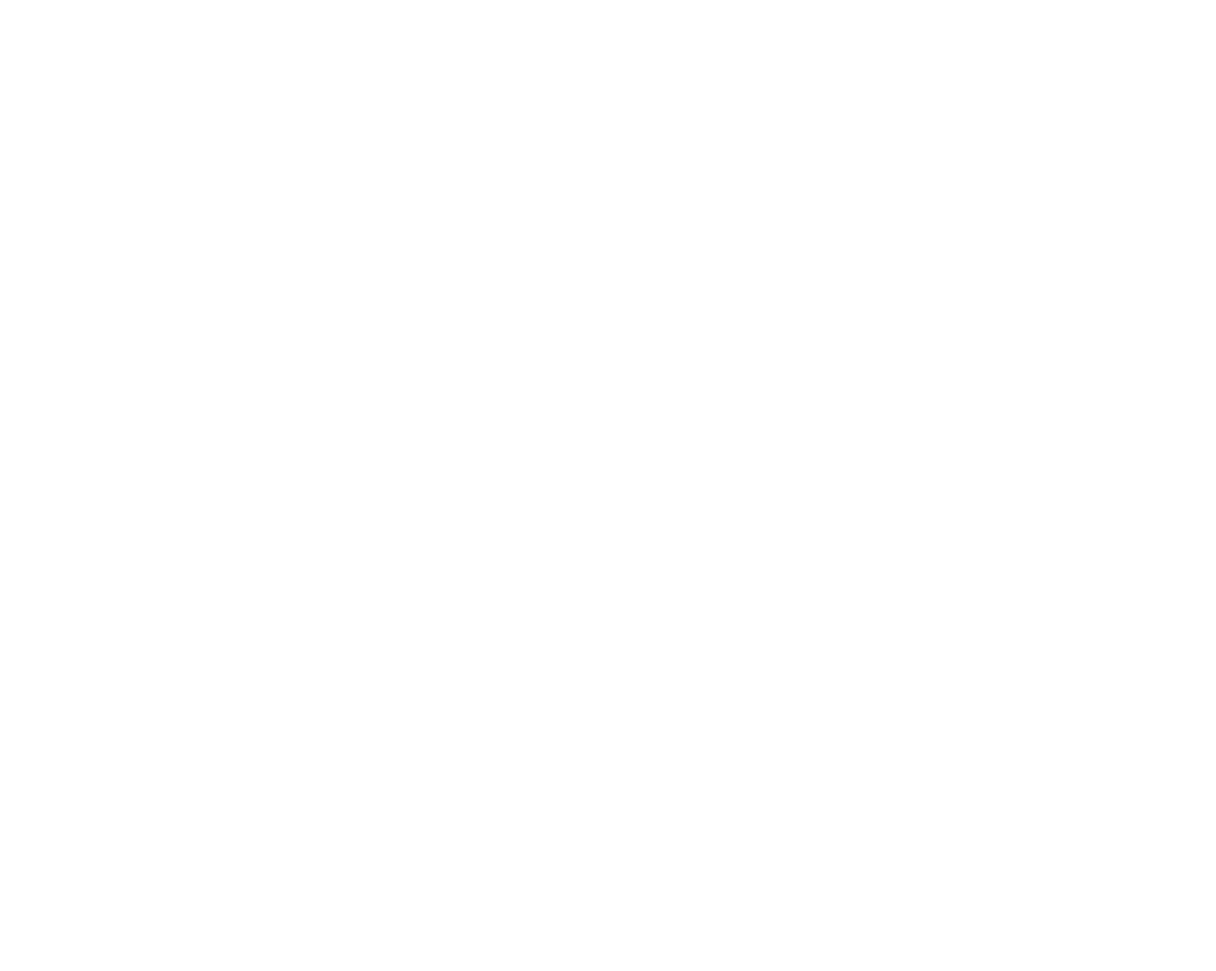
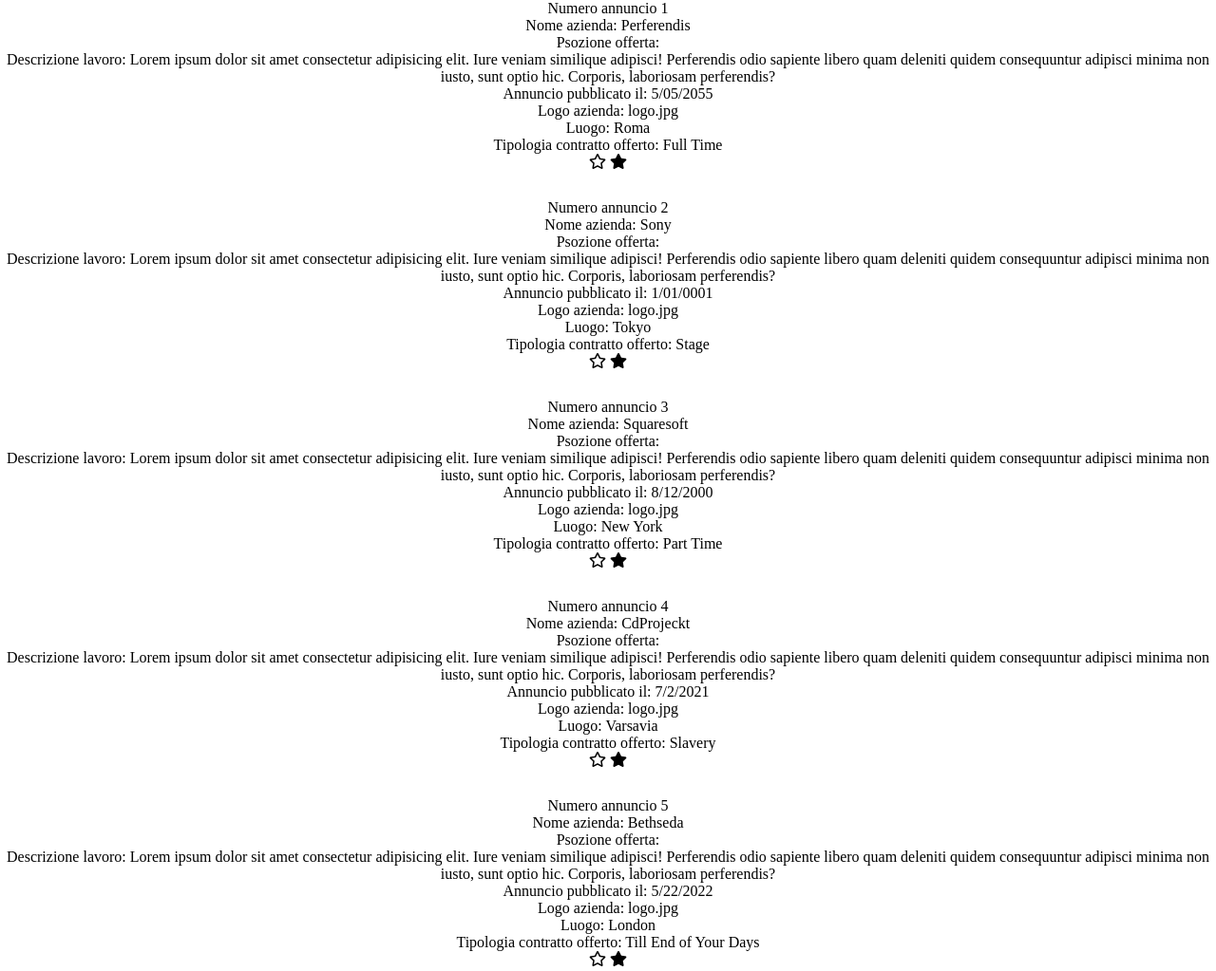
Before and after one commit to Sebushka89/vuejs-search-jobs, a plain HTML site: page index.html in a window 1280 px wide. Shown: the whole page at 95% size. Before the commit the page ends 800 px from the top, so only its background shows below. Drawn offline with nearby package versions, Linux system fonts and the light colour scheme.

Commit message:
milestone 1

```diff
--- a/css/style.css
+++ b/css/style.css
@@ -0,0 +1,10 @@
+*{
+    box-sizing: border-box;
+    margin: 0;
+    padding: 0;
+}
+
+li{
+    margin-bottom: 30px;
+    text-align: center;
+}
--- a/index.html
+++ b/index.html
@@ -10,6 +10,25 @@
     <link href="https://cdnjs.cloudflare.com/ajax/libs/font-awesome/5.13.0/css/all.min.css" rel="stylesheet">
 </head>
 <body>
+    <div id="app">
+        <ul class="jobs">
+
+            <li  v-for='job in jobs' >
+                <div>Numero annuncio {{job.id}}</div>
+                <div>Nome azienda: {{job.company}}</div>
+                <div>Psozione offerta: {{job.postion}}</div>
+                <div>Descrizione lavoro: {{job.description}}</div>
+                <div>Annuncio pubblicato il: {{job.created_at}}</div>
+                <div>Logo azienda: {{job.logo}}</div>
+                <div>Luogo: {{job.city}}</div>
+                <div>Tipologia contratto offerto: {{job.contract}}</div>
+                <i class="far fa-star"></i>
+                <i class="fas fa-star"></i>
+            </li>
+
+        </ul>
+    </div>
 
 </body>
+<script src="js/script.js"></script>
 </html>
--- a/js/script.js
+++ b/js/script.js
@@ -1,3 +1,32 @@
+/* Avremo una lista di annunci di lavoro,
+ogni annuncio ha i seguenti dati (guarda l’oggetto dentro jobs),  starred e applied sono ulteriori proprietà all’interno di data
+Creiamo altri oggetti all’interno di jobs così da avere ulteriori annunci di lavoro.
+Milestone 1
+Mostriamo tutti gli annunci in una lista, con una grafica molto elementare.
+
+Milestone 2
+Identificare il preferito
+Identifichiamo nella lista gli annunci di lavoro preferiti, con un simbolo che si attiva/colora solo se quell’annuncio è tra i preferiti (per esempio, una stella).
+Aggiungere ai preferiti
+Inoltre potremo aggiungere il singolo annuncio alla lista di preferiti, inserento un altro elemento nell’html su cui fare click o sfruttando quello attuale (il simbolo del primo step, la stella), che permette al click l’aggiunta dinamica dell’annuncio alla lista dei preferiti.
+
+
+Nota bene: La lista starred conterrà solo l’id dell’elemento, tramite il quale potremmo identificare quali annunci sono preferiti e quali no.
+
+Milestone 3
+Potremo anche inviare la nostra candidatura premendo sul pulsante APPLY.
+Gli annunci a cui abbiamo mandato una candidatura non mostreranno il pulsante APPLY e si distingueranno dalle altre per colore e Badge ‘applied’.
+Un annuncio a cui abbiamo inviato la candidatura automaticamente viene eliminato dalla lista starred.
+Anche in questo caso inseriremo l’id nell’array applied. (come prima abbiamo fatto per lo starred)
+
+
+Bonus
+Quando premiamo sul pulsante APPLY, dopo 1 secondo viene mostrata una modale con Feedback ‘Candidatura inviata’ che sparirà dopo un altro secondo
+
+
+NOTE
+La grafica in questo esercizio è trascurabile. Mostriamo delle semplici liste.
+*/
 var app = new Vue (
     {
         el : '#app',
@@ -15,42 +44,42 @@ var app = new Vue (
                 },
                 {
                     id: 2,
-                    company: 'Perferendis',
+                    company: 'Sony',
                     position: 'Developer',
                     description: ' Lorem ipsum dolor sit amet consectetur adipisicing elit. Iure veniam similique adipisci! Perferendis odio sapiente libero quam deleniti quidem consequuntur adipisci minima non iusto, sunt optio hic. Corporis, laboriosam perferendis?',
                     created_at: '1/01/0001',
                     logo: 'logo.jpg',
-                    city: 'Roma',
+                    city: 'Tokyo',
                     contract: 'Stage'
                 },
                 {
                     id: 3,
-                    company: 'Perferendis',
+                    company: 'Squaresoft',
                     position: 'Developer',
                     description: ' Lorem ipsum dolor sit amet consectetur adipisicing elit. Iure veniam similique adipisci! Perferendis odio sapiente libero quam deleniti quidem consequuntur adipisci minima non iusto, sunt optio hic. Corporis, laboriosam perferendis?',
                     created_at: '8/12/2000',
                     logo: 'logo.jpg',
-                    city: 'Roma',
+                    city: 'New York',
                     contract: 'Part Time'
                 },
                 {
                     id: 4,
-                    company: 'Perferendis',
+                    company: 'CdProjeckt',
                     position: 'Developer',
                     description: ' Lorem ipsum dolor sit amet consectetur adipisicing elit. Iure veniam similique adipisci! Perferendis odio sapiente libero quam deleniti quidem consequuntur adipisci minima non iusto, sunt optio hic. Corporis, laboriosam perferendis?',
                     created_at: '7/2/2021',
                     logo: 'logo.jpg',
-                    city: 'Roma',
+                    city: 'Varsavia',
                     contract: 'Slavery'
                 },
                 {
                     id: 5,
-                    company: 'Perferendis',
+                    company: 'Bethseda',
                     position: 'Developer',
                     description: ' Lorem ipsum dolor sit amet consectetur adipisicing elit. Iure veniam similique adipisci! Perferendis odio sapiente libero quam deleniti quidem consequuntur adipisci minima non iusto, sunt optio hic. Corporis, laboriosam perferendis?',
                     created_at: '5/22/2022',
                     logo: 'logo.jpg',
-                    city: 'Roma',
+                    city: 'London',
                     contract: 'Till End of Your Days'
                 }
 
```
